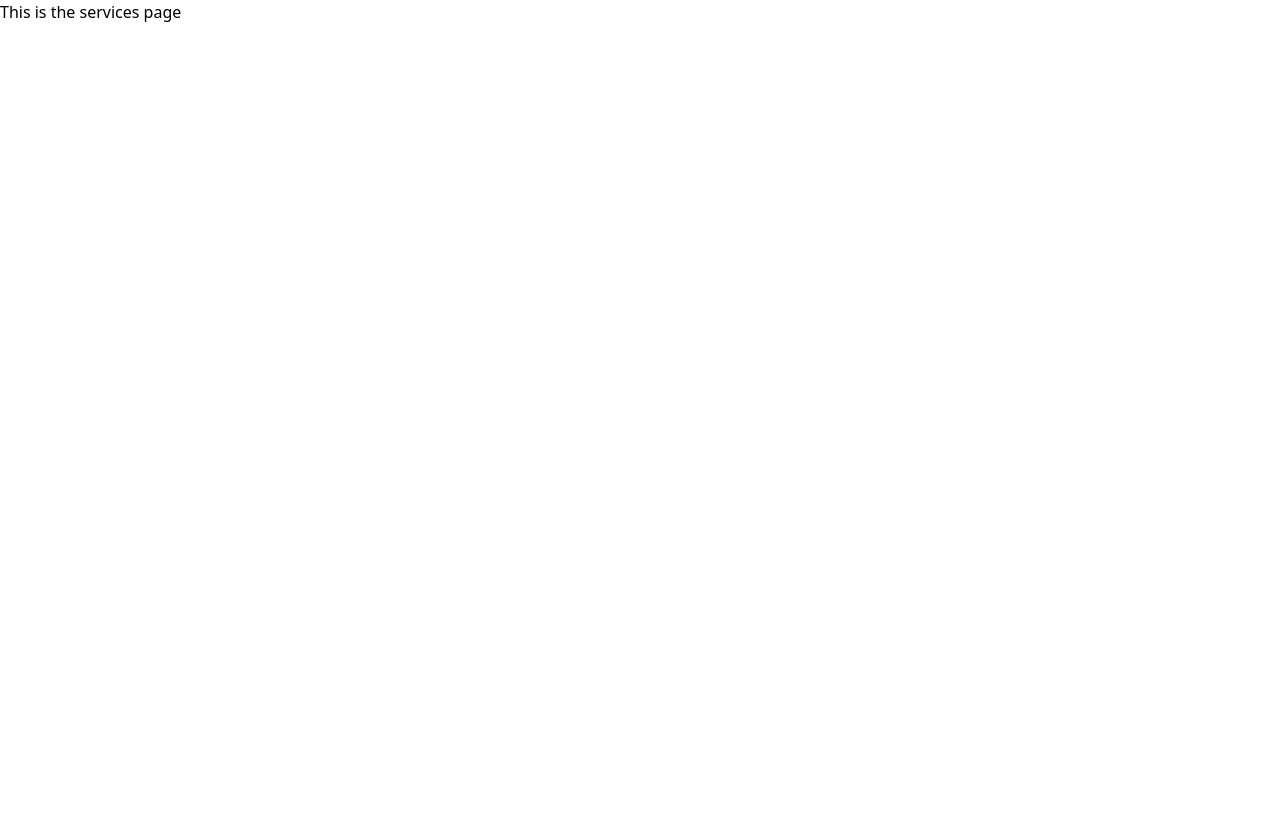
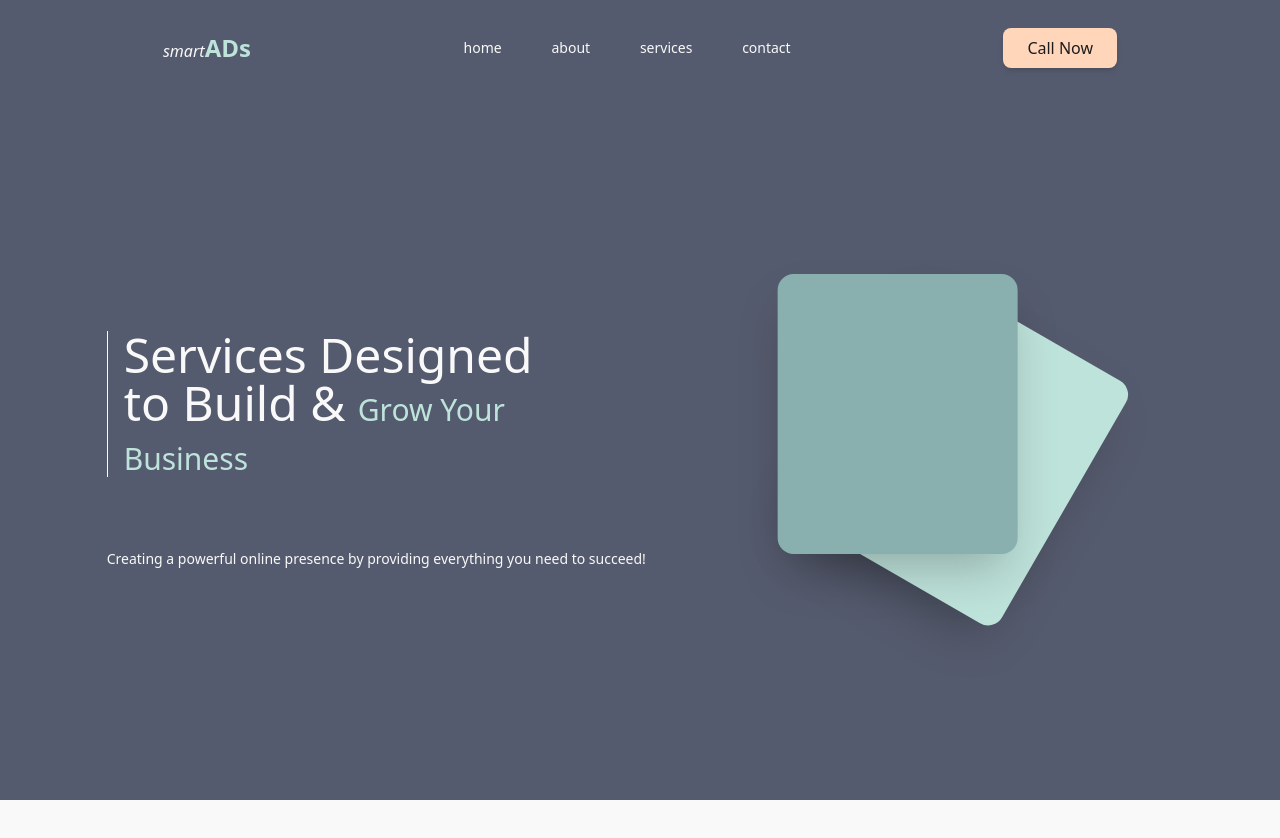
Before and after one commit to SmartMinds1/Portfolio, a React (Vite) app: page /services in a window 1280 px wide. Shown: the top 838 px of the page. Before the commit the page ends 800 px from the top, so only its background shows below. Built offline with nearby package versions, Linux system fonts and the light colour scheme.

Commit message:
finalized the services landing page

```diff
--- a/src/pages/Services.jsx
+++ b/src/pages/Services.jsx
@@ -1,9 +1,31 @@
 import React from "react";
+import Header from "../components/Header";
 
 const Services = () => {
     return(
-        <div>
-            <h1>This is the services page</h1>
+        <div className="bg-background">
+            {/* SECTION 1 */}
+            <div className="w-full h-[100vh] bg-primary flex flex-col items-center justify-between">
+                <Header/>
+                <div className="w-full h-7/8 flex flex-row items-center justify-center flex-wrap">
+                   <div className="w-1/2">
+                        <div className=" pl-4 border-l-1 border-background w-110">
+                             <p className="h-full text-5xl text-background">Services Designed to Build & <span className=" text-accent headerSpan"> Grow Your Business </span></p>
+                        </div>
+                        <br /><br /><br />
+                        <p className="text-sm text-background">Creating a powerful online presence by providing everything you need to succeed!</p>
+                   </div>
+                   <div className=" w-1/3 h-full flex flex-row items-center justify-center">
+                      <div className="w-60 h-70 bg-accent shadow-2xl rotate-30 rounded-2xl">
+                         <div className="w-60 h-70 bg-secondary -rotate-30 -translate-x-18 rounded-2xl shadow-2xl"></div>
+                      </div>
+                   </div>
+
+                </div>
+            </div>
+
+            <br /><br /><br /><br /><br /><br /><br /><br /><br /><br />
+
         </div>
     );
 
```
